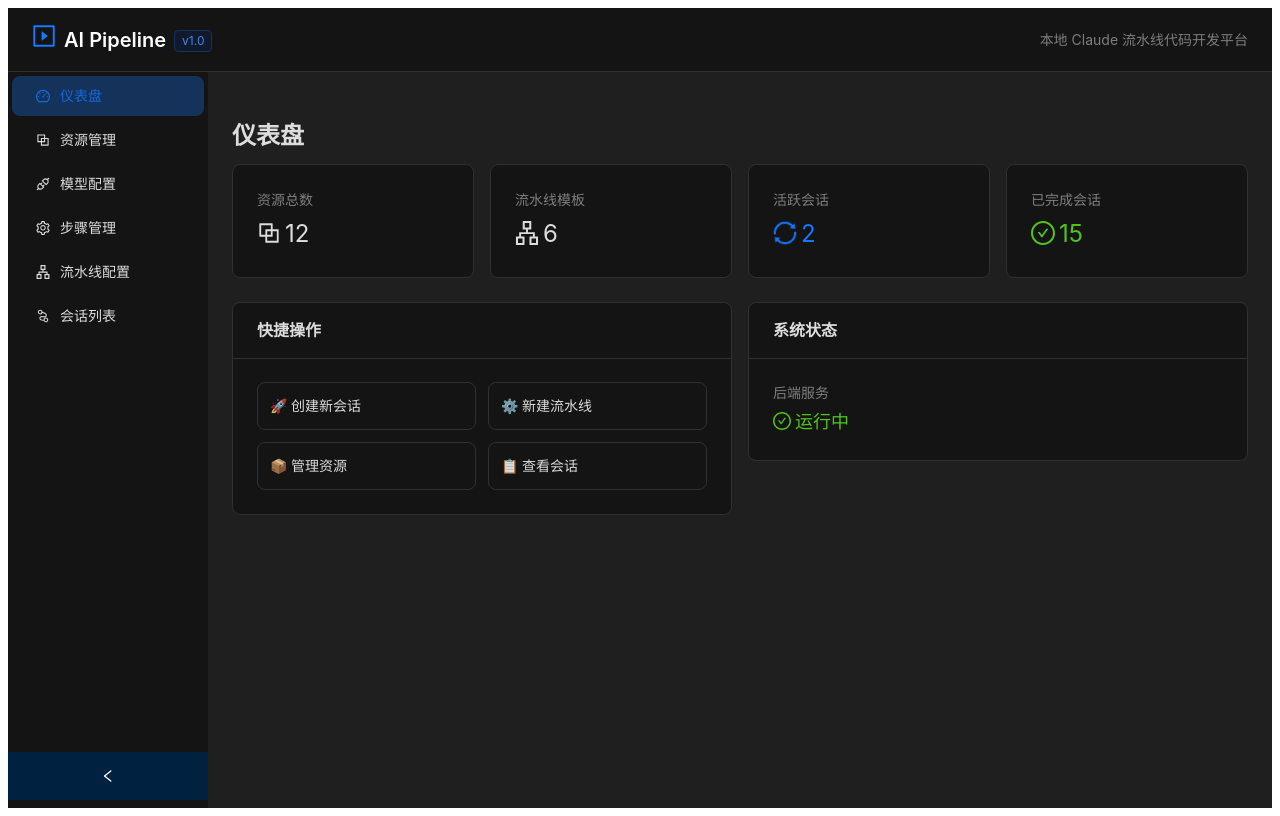
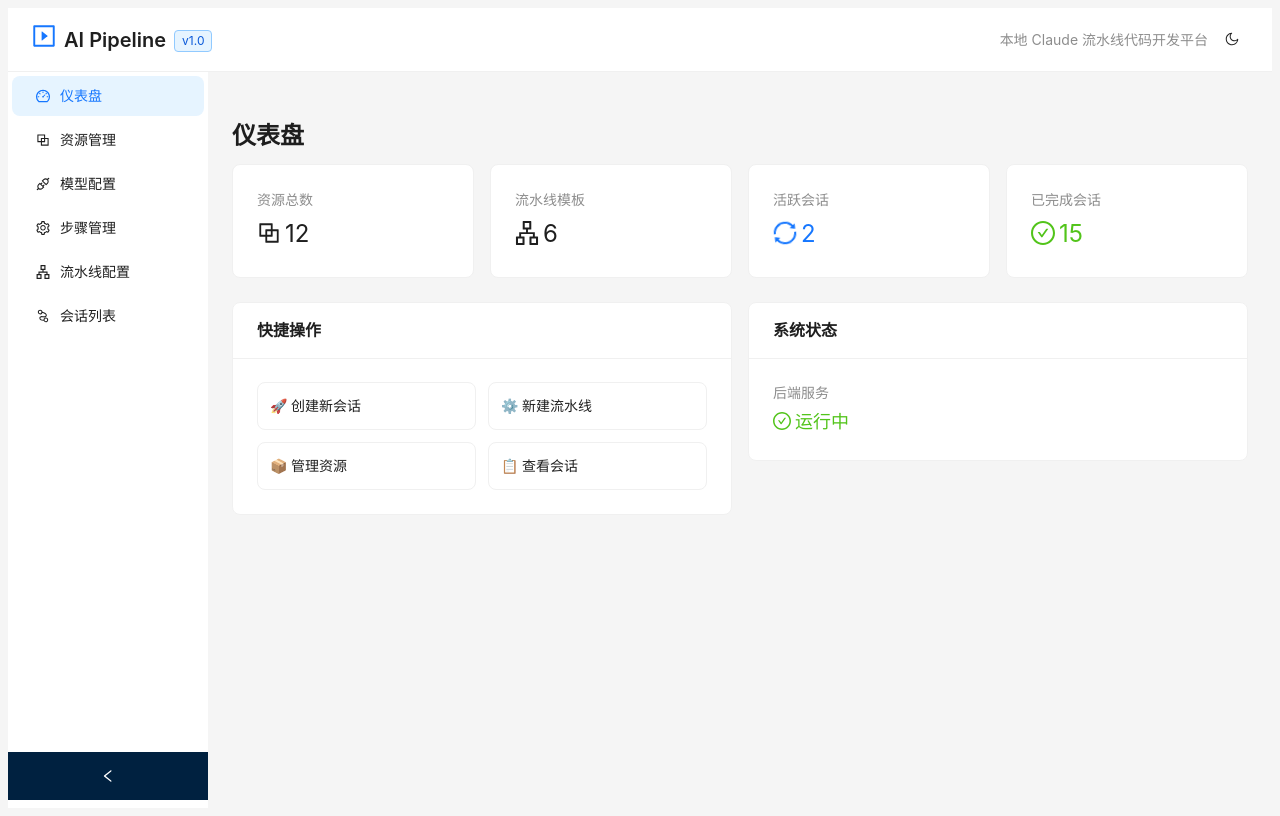
Before and after one commit to 773002779/ai-pipeline, a React (Vite) app: page / in a window 1280 px wide. Built offline with nearby package versions, Linux system fonts and the light colour scheme.

Commit message:
feat: 白色主题（默认）+ 暗色切换，去硬编码色值

```diff
--- a/index.html
+++ b/index.html
@@ -5,7 +5,16 @@
     <meta name="viewport" content="width=device-width, initial-scale=1.0" />
     <title>AI Pipeline - 本地 Claude 流水线开发平台</title>
   </head>
-  <body>
+  <body style="background:#f5f5f5">
+    <script>
+      (function () {
+        try {
+          var t = localStorage.getItem('app-theme') === 'dark' ? 'dark' : 'light';
+          document.body.dataset.theme = t;
+          document.body.style.background = t === 'dark' ? '#141414' : '#f5f5f5';
+        } catch (e) {}
+      })();
+    </script>
     <div id="root"></div>
     <script type="module" src="/src/main.tsx"></script>
   </body>
--- a/src/components/Layout.tsx
+++ b/src/components/Layout.tsx
@@ -1,6 +1,6 @@
 import { useState } from 'react';
 import { Outlet, useNavigate, useLocation } from 'react-router-dom';
-import { Layout as AntLayout, Menu, Typography, Space, Tag } from 'antd';
+import { Layout as AntLayout, Menu, Typography, Space, Tag, Button, theme as antdTheme } from 'antd';
 import {
   DashboardOutlined,
   BlockOutlined,
@@ -9,7 +9,10 @@ import {
   NodeIndexOutlined,
   PlaySquareOutlined,
   SettingOutlined,
+  SunOutlined,
+  MoonOutlined,
 } from '@ant-design/icons';
+import { useThemeMode } from '../theme/ThemeContext';
 
 const { Header, Sider, Content } = AntLayout;
 
@@ -26,6 +29,8 @@ export default function Layout() {
   const navigate = useNavigate();
   const location = useLocation();
   const [collapsed, setCollapsed] = useState(false);
+  const { theme, toggle } = useThemeMode();
+  const { token } = antdTheme.useToken();
 
   const selectedKey = '/' + location.pathname.split('/')[1];
 
@@ -37,27 +42,33 @@ export default function Layout() {
           alignItems: 'center',
           justifyContent: 'space-between',
           padding: '0 24px',
-          background: '#141414',
-          borderBottom: '1px solid #303030',
+          background: token.colorBgContainer,
+          borderBottom: `1px solid ${token.colorBorderSecondary}`,
         }}
       >
         <Space>
-          <PlaySquareOutlined style={{ fontSize: 24, color: '#1677ff' }} />
-          <Typography.Title level={4} style={{ margin: 0, color: '#fff' }}>
+          <PlaySquareOutlined style={{ fontSize: 24, color: token.colorPrimary }} />
+          <Typography.Title level={4} style={{ margin: 0 }}>
             AI Pipeline
           </Typography.Title>
           <Tag color="blue">v1.0</Tag>
         </Space>
-        <Typography.Text type="secondary">
-          本地 Claude 流水线代码开发平台
-        </Typography.Text>
+        <Space>
+          <Typography.Text type="secondary">本地 Claude 流水线代码开发平台</Typography.Text>
+          <Button
+            type="text"
+            icon={theme === 'dark' ? <SunOutlined /> : <MoonOutlined />}
+            onClick={toggle}
+            title={theme === 'dark' ? '切换到白色主题' : '切换到暗色主题'}
+          />
+        </Space>
       </Header>
       <AntLayout>
         <Sider
           collapsible
           collapsed={collapsed}
           onCollapse={setCollapsed}
-          style={{ background: '#141414' }}
+          style={{ background: token.colorBgContainer }}
           width={200}
         >
           <Menu
@@ -68,7 +79,7 @@ export default function Layout() {
             style={{ background: 'transparent', borderRight: 0 }}
           />
         </Sider>
-        <Content style={{ padding: 24, background: '#1f1f1f', minHeight: 'calc(100vh - 64px)' }}>
+        <Content style={{ padding: 24, background: token.colorBgLayout, minHeight: 'calc(100vh - 64px)' }}>
           <Outlet />
         </Content>
       </AntLayout>
--- a/src/main.tsx
+++ b/src/main.tsx
@@ -4,24 +4,33 @@ import { BrowserRouter } from 'react-router-dom';
 import { ConfigProvider, theme, App as AntApp } from 'antd';
 import zhCN from 'antd/locale/zh_CN';
 import App from './App';
+import { ThemeProvider, useThemeMode } from './theme/ThemeContext';
+
+function ThemedConfig({ children }: { children: React.ReactNode }) {
+  const { theme: mode } = useThemeMode();
+  return (
+    <ConfigProvider
+      locale={zhCN}
+      theme={{
+        algorithm: mode === 'dark' ? theme.darkAlgorithm : theme.defaultAlgorithm,
+        token: { colorPrimary: '#1677ff', borderRadius: 6 },
+      }}
+    >
+      {children}
+    </ConfigProvider>
+  );
+}
 
 ReactDOM.createRoot(document.getElementById('root')!).render(
   <React.StrictMode>
-    <BrowserRouter>
-      <ConfigProvider
-        locale={zhCN}
-        theme={{
-          algorithm: theme.darkAlgorithm,
-          token: {
-            colorPrimary: '#1677ff',
-            borderRadius: 6,
-          },
-        }}
-      >
-        <AntApp>
-          <App />
-        </AntApp>
-      </ConfigProvider>
-    </BrowserRouter>
+    <ThemeProvider>
+      <BrowserRouter>
+        <ThemedConfig>
+          <AntApp>
+            <App />
+          </AntApp>
+        </ThemedConfig>
+      </BrowserRouter>
+    </ThemeProvider>
   </React.StrictMode>
 );
--- a/src/pages/SessionDetail.tsx
+++ b/src/pages/SessionDetail.tsx
@@ -1,7 +1,7 @@
 import { useState, useEffect, useCallback, useRef } from 'react';
 import { useParams, useNavigate } from 'react-router-dom';
 import {
-  Typography, Card, Button, Space, Tag, Steps, message,
+  Typography, Card, Button, Space, Tag, Steps, message, theme,
   Input, Descriptions, Row, Col, Empty, Spin, Divider, Badge,
 } from 'antd';
 import {
@@ -14,6 +14,9 @@ import { useWebSocket } from '../hooks/useWebSocket';
 import PermissionModal from '../components/PermissionModal';
 import OutputViewer from '../components/OutputViewer';
 import type { Session, SessionStatus, SessionStepStatus, Message as Msg, PermissionRequest } from '../types';
+
+// antd 未导出 ThemeToken 类型（antd/es/theme/internal 无此导出），按 brief 回退方案取 useToken 的 token 类型
+type ThemeToken = ReturnType<typeof theme.useToken>['token'];
 
 const STATUS_TAGS: Record<SessionStatus, { color: string; label: string }> = {
   idle: { color: 'default', label: '等待中' }, precheck: { color: 'processing', label: '预检中' },
@@ -29,6 +32,7 @@ const STEP_ICONS: Record<SessionStepStatus, string> = {
 export default function SessionDetail() {
   const { id } = useParams<{ id: string }>();
   const navigate = useNavigate();
+  const { token } = theme.useToken();
   const [session, setSession] = useState<Session | null>(null);
   const [messages, setMessages] = useState<Msg[]>([]);
   const [chatInput, setChatInput] = useState('');
@@ -182,7 +186,7 @@ export default function SessionDetail() {
   };
 
   // Thinking section sub-component
-  function ThinkingSection({ thinking, streaming }: { thinking: string; streaming: boolean }) {
+  function ThinkingSection({ thinking, streaming, token }: { thinking: string; streaming: boolean; token: ThemeToken }) {
     const [collapsed, setCollapsed] = useState(true);
     useEffect(() => {
       if (streaming) {
@@ -197,8 +201,8 @@ export default function SessionDetail() {
       <div style={{
         marginTop: 6,
         marginBottom: 8,
-        background: '#1a1a2e',
-        border: '1px solid #333366',
+        background: token.colorFillSecondary,
+        border: `1px solid ${token.colorBorder}`,
         borderRadius: 6,
         padding: '6px 10px',
         fontSize: 12,
@@ -212,19 +216,19 @@ export default function SessionDetail() {
             alignItems: 'center',
             gap: 6,
             userSelect: 'none',
-            color: '#8888cc',
+            color: token.colorTextSecondary,
           }}
         >
           <span>🧠</span>
           <span style={{ fontWeight: 500, fontSize: 11 }}>
             思考过程
             {streaming && (
-              <span style={{ marginLeft: 4, color: '#6666aa', fontSize: 10 }}>
+              <span style={{ marginLeft: 4, color: token.colorTextQuaternary, fontSize: 10 }}>
                 (思考中...)
               </span>
             )}
           </span>
-          <span style={{ marginLeft: 'auto', fontSize: 10, color: '#666' }}>
+          <span style={{ marginLeft: 'auto', fontSize: 10, color: token.colorTextQuaternary }}>
             {collapsed ? '▶ 展开' : '▼ 收起'}
           </span>
         </div>
@@ -232,9 +236,9 @@ export default function SessionDetail() {
           <div style={{
             marginTop: 6,
             padding: '6px 8px',
-            background: '#12121f',
+            background: token.colorFillTertiary,
             borderRadius: 4,
-            color: '#a0a0d0',
+            color: token.colorTextSecondary,
             fontStyle: 'italic',
             whiteSpace: 'pre-wrap',
             wordBreak: 'break-word',
@@ -336,17 +340,17 @@ export default function SessionDetail() {
             size="small"
             bodyStyle={{ padding: 0 }}
           >
-            <div style={{ height: 450, overflow: 'auto', padding: 16, background: '#1a1a1a' }}>
+            <div style={{ height: 450, overflow: 'auto', padding: 16, background: token.colorBgLayout }}>
               {messages.length === 0 && <Empty description="暂无消息" />}
               {messages.map(m => (
                 <div key={m.id} style={{ marginBottom: 10, display: 'flex', justifyContent: m.role === 'user' ? 'flex-end' : 'flex-start' }}>
                   <div style={{
                     maxWidth: '85%', padding: '8px 12px', borderRadius: 8,
-                    background: m.role === 'user' ? '#1677ff' : m.role === 'system' ? '#333' : '#262626',
-                    color: m.role === 'system' ? '#faad14' : '#e8e8e8',
-                    border: m.role === 'system' ? '1px solid #444' : 'none',
+                    background: m.role === 'user' ? '#1677ff' : m.role === 'system' ? token.colorFillSecondary : token.colorFillTertiary,
+                    color: m.role === 'system' ? token.colorWarning : token.colorText,
+                    border: m.role === 'system' ? `1px solid ${token.colorBorderSecondary}` : 'none',
                   }}>
-                    <Typography.Text style={{ color: '#888', fontSize: 10, display: 'block' }}>
+                    <Typography.Text style={{ color: token.colorTextSecondary, fontSize: 10, display: 'block' }}>
                       {m.role === 'user' ? '👤 你' : m.role === 'system' ? '⚡ 系统' : '🤖 AI'}
                       {' · '}{new Date(m.createdAt).toLocaleTimeString()}
                     </Typography.Text>
@@ -354,6 +358,7 @@ export default function SessionDetail() {
                       <ThinkingSection
                         thinking={m.thinking}
                         streaming={!thinkingDoneRef.current.has(m.id)}
+                        token={token}
                       />
                     )}
                     <div style={{ marginTop: 4, whiteSpace: 'pre-wrap', wordBreak: 'break-word', fontSize: 13 }}>
@@ -364,7 +369,7 @@ export default function SessionDetail() {
               ))}
               <div ref={chatEndRef} />
             </div>
-            <div style={{ padding: 12, borderTop: '1px solid #333', display: 'flex', gap: 8 }}>
+            <div style={{ padding: 12, borderTop: `1px solid ${token.colorBorderSecondary}`, display: 'flex', gap: 8 }}>
               <Input.TextArea
                 value={chatInput} onChange={e => setChatInput(e.target.value)}
                 placeholder="输入消息与 AI 对话... (Shift+Enter 换行)" rows={2}
--- /dev/null
+++ b/src/theme/ThemeContext.tsx
@@ -0,0 +1,38 @@
+import { createContext, useCallback, useContext, useEffect, useState, type ReactNode } from 'react';
+
+export type ThemeMode = 'light' | 'dark';
+
+const STORAGE_KEY = 'app-theme';
+
+function readInitial(): ThemeMode {
+  try {
+    return localStorage.getItem(STORAGE_KEY) === 'dark' ? 'dark' : 'light'; // 默认白色
+  } catch {
+    return 'light';
+  }
+}
+
+interface ThemeContextValue {
+  theme: ThemeMode;
+  toggle: () => void;
+}
+
+const ThemeContext = createContext<ThemeContextValue>({ theme: 'light', toggle: () => {} });
+
+export function ThemeProvider({ children }: { children: ReactNode }) {
+  const [theme, setTheme] = useState<ThemeMode>(readInitial);
+
+  useEffect(() => {
+    try { localStorage.setItem(STORAGE_KEY, theme); } catch { /* 忽略 */ }
+    document.body.dataset.theme = theme;
+    document.body.style.background = theme === 'dark' ? '#141414' : '#f5f5f5';
+  }, [theme]);
+
+  const toggle = useCallback(() => setTheme(t => (t === 'light' ? 'dark' : 'light')), []);
+
+  return <ThemeContext.Provider value={{ theme, toggle }}>{children}</ThemeContext.Provider>;
+}
+
+export function useThemeMode() {
+  return useContext(ThemeContext);
+}
```
Also changed, not shown: 1 other file (tests, documents, lock files or other folders).
